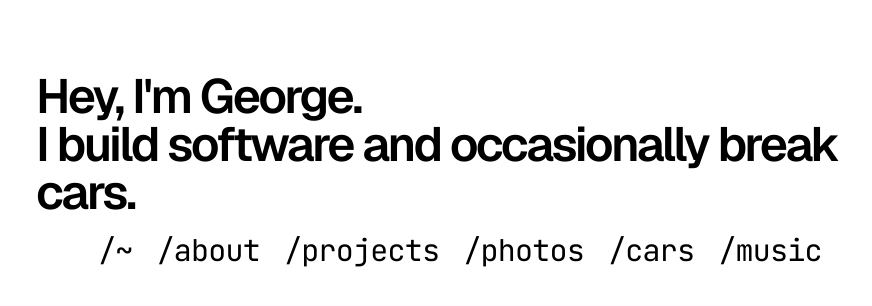
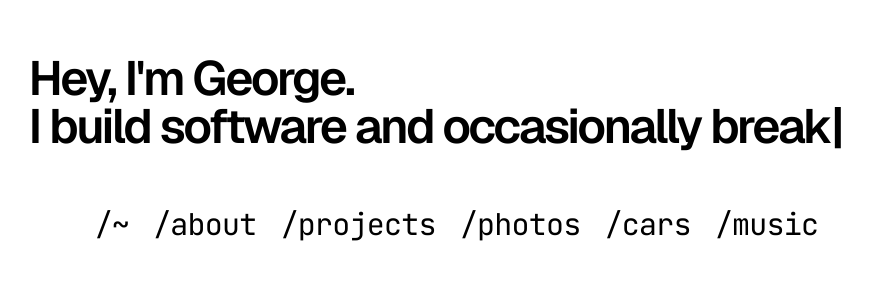
Before and after one commit to georgelth/GeorgePortfolio, a Next.js app: page / in a window 1280 px wide. Shown: the part 274-580 px from the top of the page, without its empty margins (156-1028 px from the left). Built offline with nearby package versions, Linux system fonts and the light colour scheme.

Commit message:
revamped home page with typing animations for more character

```diff
--- a/app/about/page.tsx
+++ b/app/about/page.tsx
@@ -7,7 +7,7 @@ export default function About() {
   return (
     <main>
       <Navbar />
-      <div className='mb-14'>
+      <div className='my-12'>
         <h1 className="font-sans text-5xl font-bold tracking-tighter">about</h1>
         <p className='font-mono text-xl tracking-tight mt-8'>
           Hey, I'm George. I'm a 2026 graduate from Tennessee Tech University with a B.S. in Computer Science and a minor in Mathematics. I have a passion for software development and balancing creativity with practical use. I strive to continue building my skillsets every day in an ever-changing environment.
--- a/app/components/nav.tsx
+++ b/app/components/nav.tsx
@@ -23,10 +23,10 @@ const navItems = {
 
 export function Navbar() {
   return (
-    <aside className="-ml-[8px] mb-16 mt-2">
+    <aside className="">
       <div className="lg:sticky lg:top-20">
         <nav
-          className="font-mono text-3xl flex items-center justify-center flex-row items-start relative px-0 pb-0 fade md:overflow-auto scroll-pr-6 md:relative"
+          className="font-mono text-3xl flex justify-center flex-row items-start relative px-0 pb-0 fade md:overflow-auto scroll-pr-6 md:relative"
           id="nav"
         >
           <div className="flex flex-row space-x-0 pr-10">
--- /dev/null
+++ b/app/components/typeanimation.tsx
@@ -0,0 +1,46 @@
+'use client'
+
+import { TypeAnimation } from "react-type-animation"
+
+export function HomePageText(){
+  return (
+    <TypeAnimation
+      sequence={[
+        "I build software and occasionally break cars.",
+        3000,
+        "I build software and take nice photos.",
+        3000,
+        "I build software and make beautiful computer music.",
+        3000,
+        "I build software and make things move.",
+        3000,
+        "I like making things work.",
+        3000,
+        "And occasionally making them work better.",
+        3000,
+        "I just like making things.",
+        3000,
+        "I build software and keep a homelab alive.",
+        3000,
+        "I build software and spin records.",
+        3000,
+        "I build software and collect obscure Japanese car parts.",
+        3000,
+        "I build software and obsess over the details.",
+        3000,
+        "I build software and DJ after dark.",
+        3000,
+        "I build software and refuse to leave things stock.",
+        3000,
+        "I build software and figure things out as I go.",
+        3000,
+        "I build software and create things for fun.",
+        3000,
+      ]}
+      speed={50}
+      deletionSpeed={70}
+      repeat={Infinity}
+      cursor
+    />
+  )
+}
--- a/app/global.css
+++ b/app/global.css
@@ -41,6 +41,7 @@
 
 html {
   min-width: 360px;
+  scrollbar-gutter: stable;
 }
 
 .prose .anchor {
--- a/app/page.tsx
+++ b/app/page.tsx
@@ -1,15 +1,18 @@
 import { BlogPosts } from 'app/components/posts'
 import { Navbar } from './components/nav'
+import { HomePageText } from './components/typeanimation'
 
 export default function Home() {
   return (
     <section>
-      <h1 className="font-sans text-5xl font-semibold tracking-tighter mt-[35%]">
+      <h1 className="font-sans text-5xl font-semibold tracking-tighter mt-[33%]">
         Hey, I'm George.<br />
-        I build software and occasionally break cars.
+        <span className="block h-[5em] sm:h-[3em] lg:h-[2em]">
+          <HomePageText />
+        </span>
       </h1>
-      <Navbar />
-      <div className="my-8">
+      <div className=''>
+        <Navbar />
       </div>
     </section>
 
--- a/app/photos/page.tsx
+++ b/app/photos/page.tsx
@@ -5,8 +5,8 @@ import { photos } from './data'
 export default function Photos() {
   return (
     <main>
-      <div className="relative left-1/2 w-[calc(100vw-2rem)] max-w-8xl -translate-x-1/2 lg:w-[calc(100vw-12rem)] mb-14">
-        <Navbar />
+      <Navbar />
+      <div className="relative left-1/2 w-[calc(100vw-2rem)] max-w-8xl -translate-x-1/2 lg:w-[calc(100vw-12rem)] my-12">
 
         <div className="mb-14 max-w-4xl">
           <h1 className="font-sans text-5xl font-bold">
@@ -24,7 +24,7 @@ export default function Photos() {
           {photos.map((photo) => (
             <figure
               key={photo.src}
-              className="mb-4 break-inside-avoid overflow-hidden rounded-xl"
+              className="mb-4 break-inside-avoid overflow-hidden"
             >
               <Image
                 src={photo.src}
--- a/app/projects/page.tsx
+++ b/app/projects/page.tsx
@@ -6,8 +6,8 @@ import { projects } from './data'
 export default function Projects() {
   return (
     <main>
-      <div className="relative left-1/2 w-[calc(100vw-2rem)] max-w-8xl -translate-x-1/2 lg:w-[calc(100vw-12rem)] mb-14">
-        <Navbar />
+      <Navbar />
+      <div className="relative left-1/2 w-[calc(100vw-2rem)] max-w-8xl -translate-x-1/2 lg:w-[calc(100vw-12rem)] my-12">
         <div className="mb-14 max-w-4xl">
           <h1 className="font-sans text-5xl font-bold">
             projects
--- a/package.json
+++ b/package.json
@@ -19,6 +19,7 @@
     "postcss": "^8.4.35",
     "react": "^19.2.1",
     "react-dom": "^19.2.1",
+    "react-type-animation": "^3.2.0",
     "sugar-high": "^0.6.0",
     "tailwindcss": "4.0.0-alpha.13",
     "typescript": "^5"
```
Also changed, not shown: 1 other file (tests, documents, lock files or other folders).
